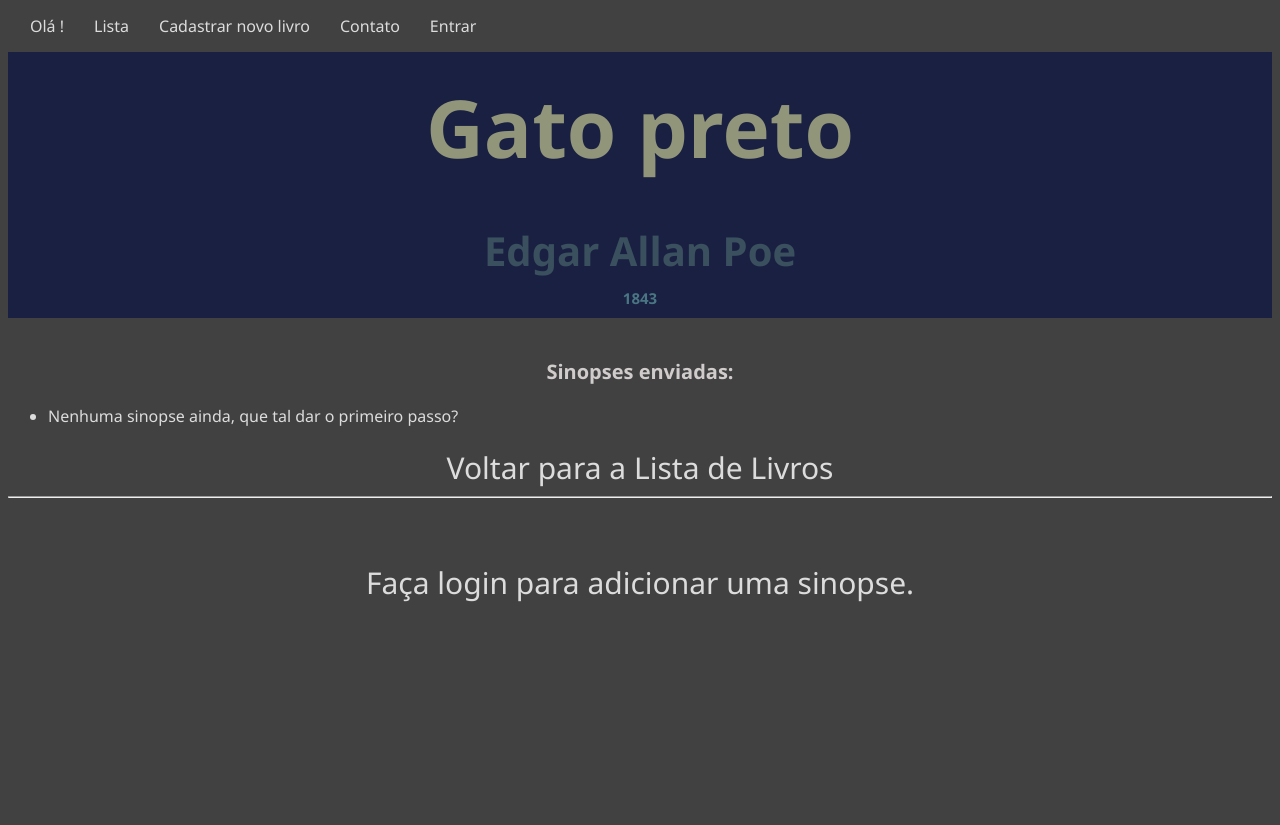
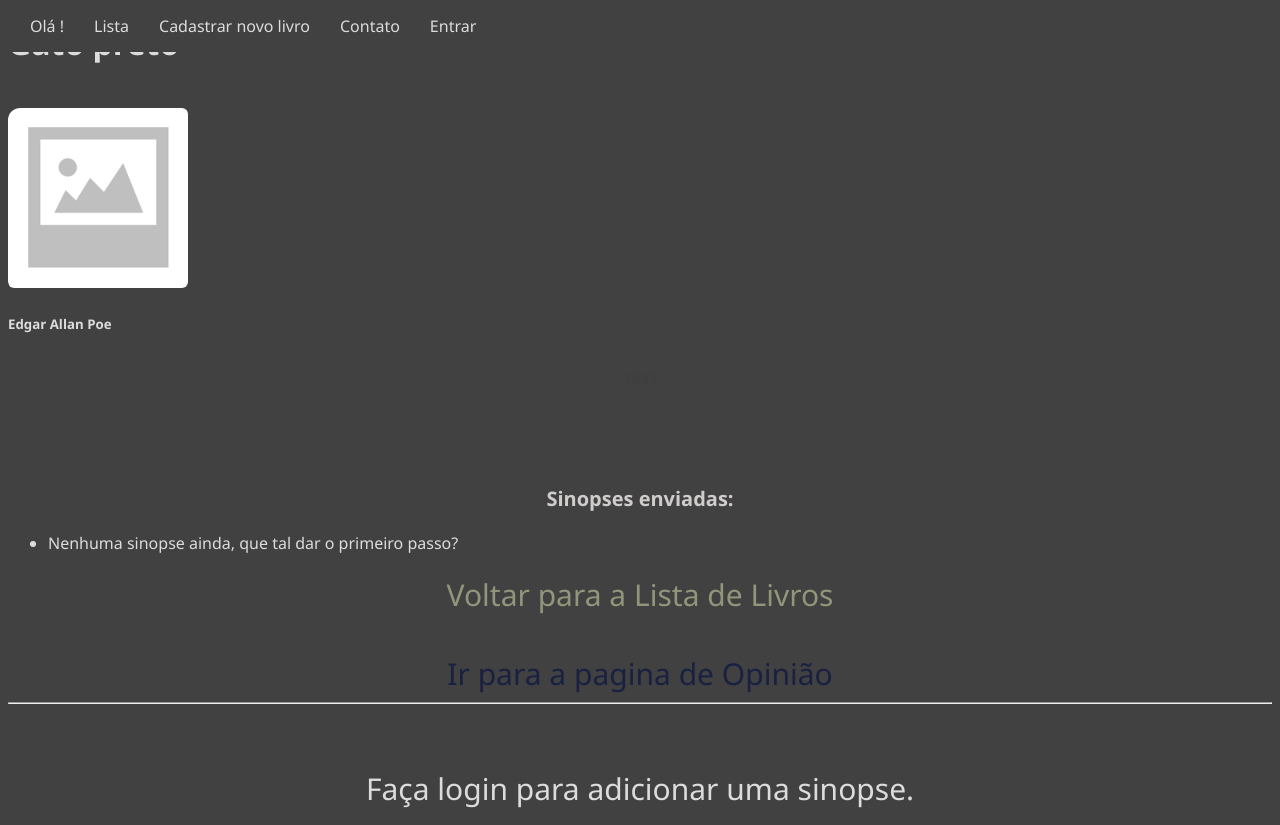
Before and after one commit to jocov23/catalogo-livros, a Django app: a page that uses app/livros/templates/livros/detalhes.html in a window 1280 px wide. Before the commit the page ends 602 px from the top, so only its background shows below. Run offline with Django 5.2, Linux system fonts and the light colour scheme; data comes from the database, SQL or seed files in the repository; data that the repository does not hold is empty.

Commit message:
added new features

```diff
--- a/app/livros/static/styleLivro.css
+++ b/app/livros/static/styleLivro.css
@@ -271,6 +271,7 @@
 
 
     }
+
     .Dados{
         background-color: #1a2041;
         height: 290px;
@@ -309,7 +310,15 @@
         }
 
     }
-
+    .linkVolta a{
+            color:#91957a;
+        }
+    .linkOpina a{
+        color:#1a2041;
+    }
+     .linkDetalhe a{
+        color:#1a2041;
+    }
     h3{
     font-family:'Segoe UI', Tahoma, Geneva, Verdana, sans-serif;
     justify-content: center;
@@ -370,6 +379,18 @@
     }
 
 }
+.imagem img{
+        object-fit:fill;
+        width: 180px;
+        height: 180px;
+        border-radius: 6px;
+        background-color: #1a2041;
+    }
+.imagem{
+    overflow:scroll;
+    border-radius: 12px;
+    margin-bottom: 15px;
+}
 .contato{
     h1{
         padding-top: 150px;
--- a/app/livros/templates/livros/detalhes.html
+++ b/app/livros/templates/livros/detalhes.html
@@ -26,8 +26,15 @@
             </ul>
         </nav>
     <div class="Detalhes">
-        <div class="Dados">
+        <div class="dados">
         <h1>{{ livro.titulo }}</h1><br>
+        <div class="imagem">
+        {% if livro.imagem  %}
+            <img src="{{livro.imagem.url}}" alt="Capa do livro {{livro.titulo}}">
+        {% else %}
+            <img src="{%static 'img/sem_capa.png' %}" alt="Livro sem capa">
+        {% endif %}
+        </div>
         <h5>{{ livro.autor }}</h5>
         <h6>{{ livro.ano_publicacao }}</h6><br>
         </div>
@@ -40,7 +47,13 @@
                 <li>Nenhuma sinopse ainda, que tal dar o primeiro passo?</li>
             {% endfor %}
         </ul>
-        <a href="{% url 'lista_livros' %} ">Voltar para a Lista de Livros</a>
+        <div class="linkVolta">
+            <a href="{% url 'lista_livros' %}">Voltar para a Lista de Livros</a>
+        </div>
+        <br>
+        <div class="linkOpina">
+            <a href="{% url 'opiniao_livro' livro.slug %}">Ir para a pagina de Opinião</a>
+        </div>
         <hr><br><br>
         {% if user.is_authenticated %}
         <h4>Adicione uma sinopse:</h3>
--- a/app/livros/templates/livros/listar.html
+++ b/app/livros/templates/livros/listar.html
@@ -34,7 +34,7 @@
                             {% if livro.imagem %}
                                 <img src="{{ livro.imagem.url }}" alt="Capa do livro {{ livro.titulo }}">
                             {% else %}
-                                <img src="{% static 'img/sem_capa.png' %}" alt="Livro sem imagem">
+                                <img src="{% static 'img/sem_capa.png' %}" alt="Livro sem capa">
                             {% endif %}
                         </div>
                         <div class="cardConteudo">
```
Also changed, not shown: app/livros/templates/livros/opiniao.html (+7 -1 lines).
